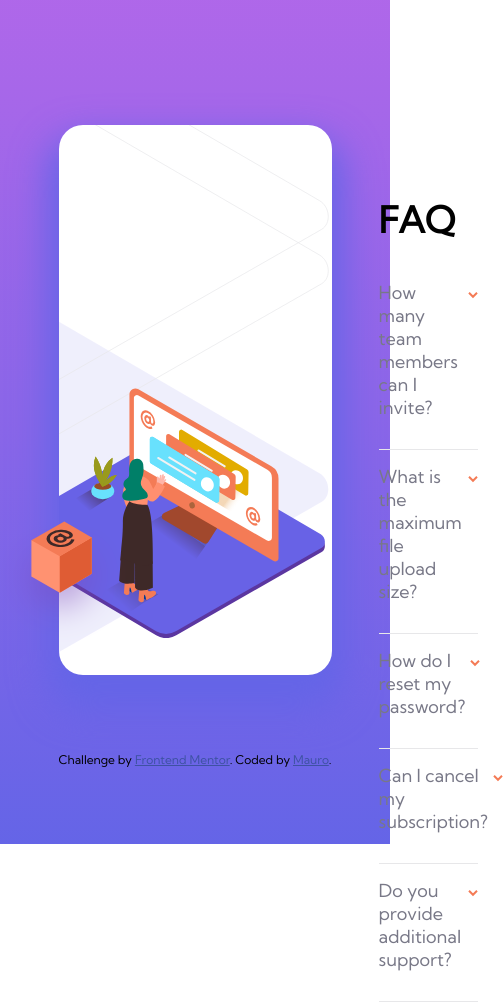
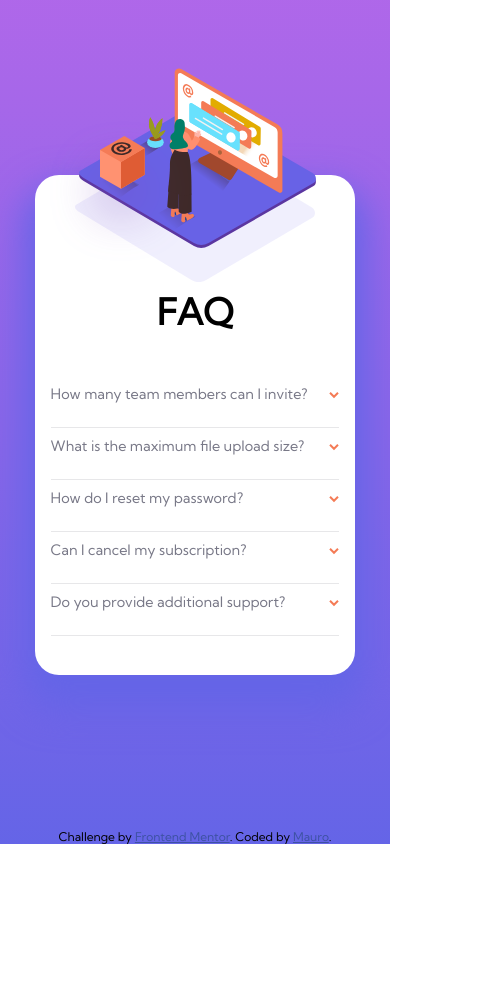
Before and after one commit to MauroLG/fm-faq-accordion-card, a plain HTML site: page index.html in a window 390 px wide. Shown: the whole page, 503 px wide, since content can reach past the window. After the commit the page ends 844 px from the top, so only its background shows below. Drawn offline with Linux system fonts and the light colour scheme.

Commit message:
Desktop and mobile version deployed

```diff
--- a/styles.css
+++ b/styles.css
@@ -182,7 +182,7 @@ body {
 
   .img-container__desktop img {
     height: 250px;
-    top: 30%;
+    top: 27%;
     right: 62px;
   }
 
@@ -195,3 +195,64 @@ body {
     width: 43%;
   }
 }
+
+@media (max-width: 1080px) {
+  body {
+    align-items: flex-end;
+  }
+
+  .main-container {
+    width: 320px;
+    height: 500px;
+    grid-template-columns: 0;
+
+    display: block;
+  }
+
+  .img-continer {
+    position: relative;
+  }
+
+  .img-container__mobile {
+    display: block;
+    position: absolute;
+    height: 250px;
+    margin-left: 15px;
+    margin-top: -107px;
+    background-image: url(images/bg-pattern-mobile.svg);
+    background-size: auto;
+    background-repeat: no-repeat;
+    background-position: 25px 110px;
+  }
+
+  .img-container__desktop {
+    display: none;
+  }
+
+  .img-container__box {
+    display: none;
+  }
+
+  .accordion {
+    margin-left: 1.3rem;
+    width: 90%;
+  }
+
+  .accordion__qa {
+    justify-content: space-evenly;
+  }
+
+  .accordion__question {
+    font-size: 1.2rem;
+    padding: 9px 0;
+  }
+
+  .accordion__answer {
+    font-size: 1rem;
+  }
+
+  .title-faq {
+    margin: 3.5rem 0;
+    text-align: center;
+  }
+}
```
